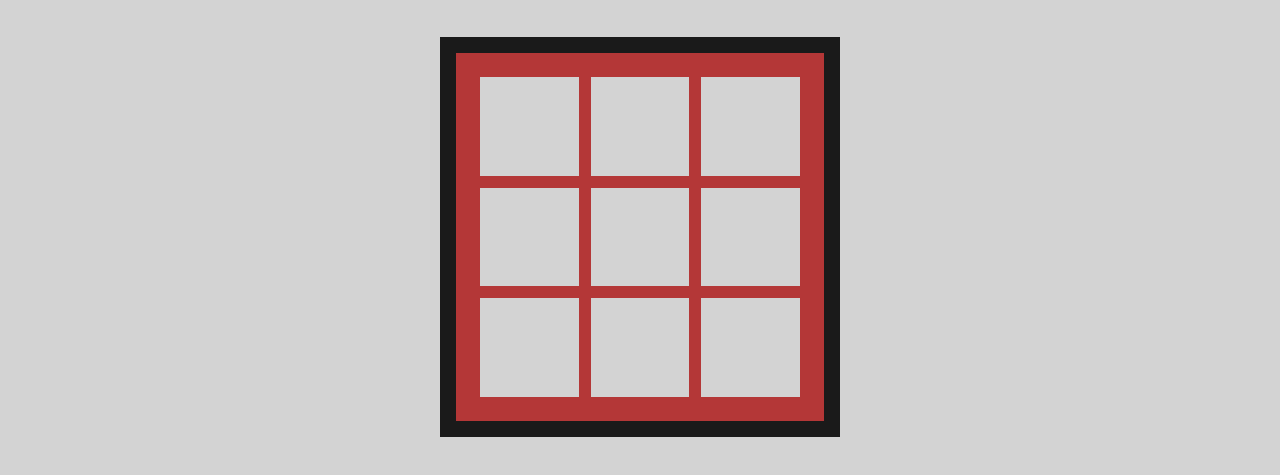
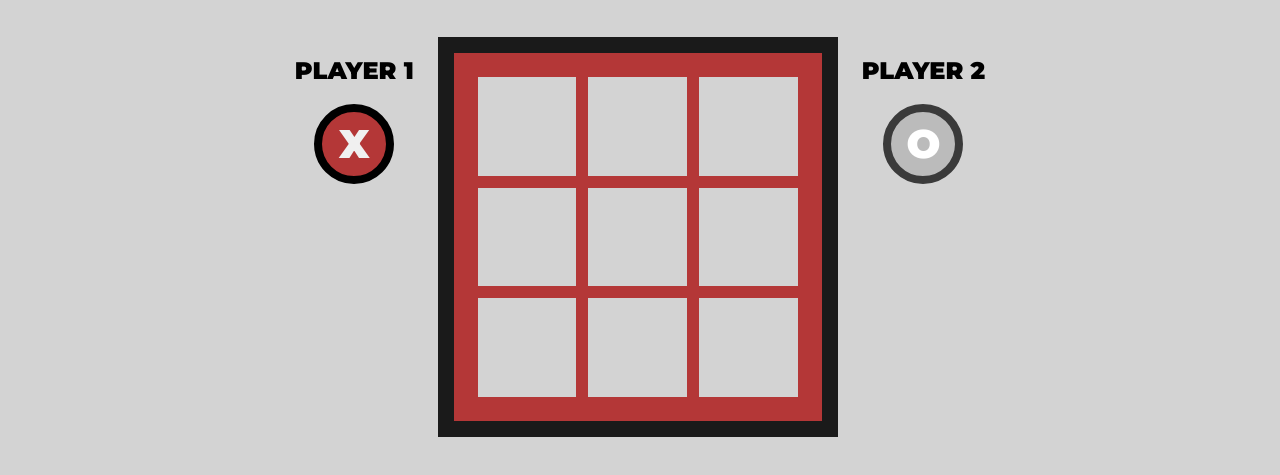
Before and after one commit to foolmonkey/tic-tac-toe, a plain HTML site: page index.html in a window 1280 px wide. Shown: the part 89-564 px from the top of the page. Drawn offline with Linux system fonts and the light colour scheme.

Commit message:
Display player move window

```diff
--- a/index.html
+++ b/index.html
@@ -15,7 +15,15 @@
     <h1 id="gameName">Tic Tac Toe</h1>
 
     <div id="container">
-
+        <div id="playerOne">
+            <h2 >PLAYER 1</h2>
+            <div class="currentMarker marker">X</div>
+        </div>
+        <div id="gameWindow"></div>
+        <div id="playerTwo">
+            <h2 >PLAYER 2</h2>
+            <div class="marker">O</div>
+        </div>
     </div>
 
     <script type="text/javascript" src="script.js"></script>
--- a/script.js
+++ b/script.js
@@ -20,11 +20,16 @@ const gameboard = (() => {
     if (board[index] == null && !isGameOver()) {
       board[index] = currentMarker;
       checkMove();
+      return true;
     }
+    return false;
   };
 
   const clear = () => {
     board.splice(0, board.length);
+    currentMarker = "X";
+    turn = 1;
+    gameWon = "";
   };
 
   const toggleMarker = () => {
@@ -80,16 +85,14 @@ const gameboard = (() => {
 
   const winningMove = () => {
     gameWon = currentMarker;
-    console.log(currentMarker + " Wins!" + " gamewon= " + gameWon);
   };
 
   const tieMove = () => {
     gameWon = "T";
-    console.log("Tie!");
   };
 
   const isGameOver = () => {
-      return gameWon != '';
+    return gameWon != "";
   };
 
   return {
@@ -102,20 +105,22 @@ const gameboard = (() => {
 
 // displayController module
 const displayController = (() => {
+  let container = document.getElementById("container");
+  let gameWindow = document.getElementById('gameWindow');
+  let playerOne = document.getElementById('playerOne');
+  let playerTwo = document.getElementById('playerTwo');
+
   const render = () => {
-    let container = document.getElementById("container");
-    container.innerHTML = "";
-
     createGameTiles(container);
   };
 
-  // append gameboard elements to container
-  const createGameTiles = (container) => {
+  // append gameboard elements to gameWindow
+  const createGameTiles = () => {
     for (let i = 0, len = gameboard.board.length; i < len; i++) {
       let gameTile = document.createElement("div");
       gameTile.textContent = gameboard.board[i];
       gameTile.classList.add("square");
-      container.appendChild(gameTile);
+      gameWindow.appendChild(gameTile);
 
       addGameTileListener(gameTile, i);
     }
@@ -123,9 +128,16 @@ const displayController = (() => {
 
   const addGameTileListener = (gameTile, index) => {
     gameTile.addEventListener("click", function () {
-      gameboard.addMarker(index);
-      gameTile.textContent = gameboard.board[index];
+        if(gameboard.addMarker(index)){
+            gameTile.textContent = gameboard.board[index];
+            toggleMarkerIndicator();
+        }
     });
+  };
+
+  const toggleMarkerIndicator = () => {
+      playerOne.children[1].classList.toggle("currentMarker");
+      playerTwo.children[1].classList.toggle("currentMarker");
   };
 
   return {
--- a/styles/stylesheet.css
+++ b/styles/stylesheet.css
@@ -16,12 +16,19 @@ body{
 }
 
 #container{
+    width: 100%;
+    height: 100%;
+    display: flex;
+    flex-flow: row nowrap;
+    justify-content: center;
+    margin-top: 5vh;
+}
+
+#gameWindow{
     display: grid;
     grid-template: repeat(3, 1fr) / repeat(3, 1fr);
     width: 50vh;
     height: 50vh;
-    margin: auto;
-    margin-top: 5vh;
     padding: 3vh;
     border-width: 2vh;
     border-style: solid;
@@ -50,3 +57,33 @@ body{
 .square:active{
     background-color: rgb(180, 180, 180);
 }
+
+#playerOne{
+    text-align: center;
+    margin-right: 3vh;
+}
+
+#playerTwo{
+    text-align: center;
+    margin-left: 3vh;
+}
+
+.marker{
+    font-size: 5vh;
+    line-height: 8vh;
+    background-color: rgb(187, 187, 187);
+    color: white;
+    border-color: rgb(58, 58, 58);
+    border-width: 1vh;
+    border-style: solid;
+    width: 10vh;
+    height: 10vh;
+    border-radius: 50%;
+    margin:auto;
+}
+
+.currentMarker{
+    border-color: black;
+    color: rgb(240, 240, 240);
+    background-color: rgb(180, 55, 55);
+}
```
